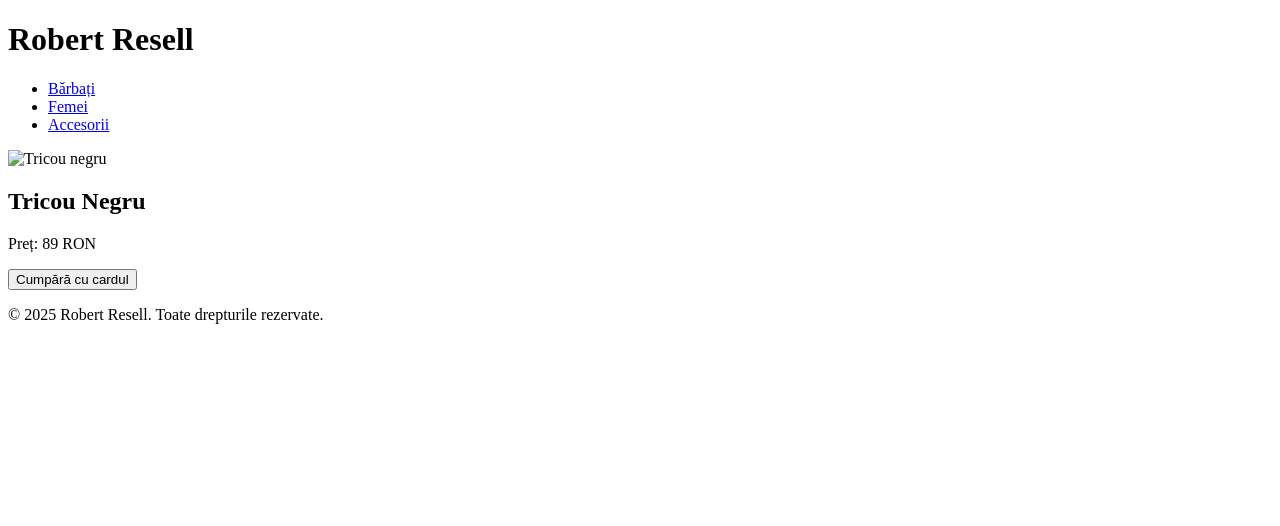
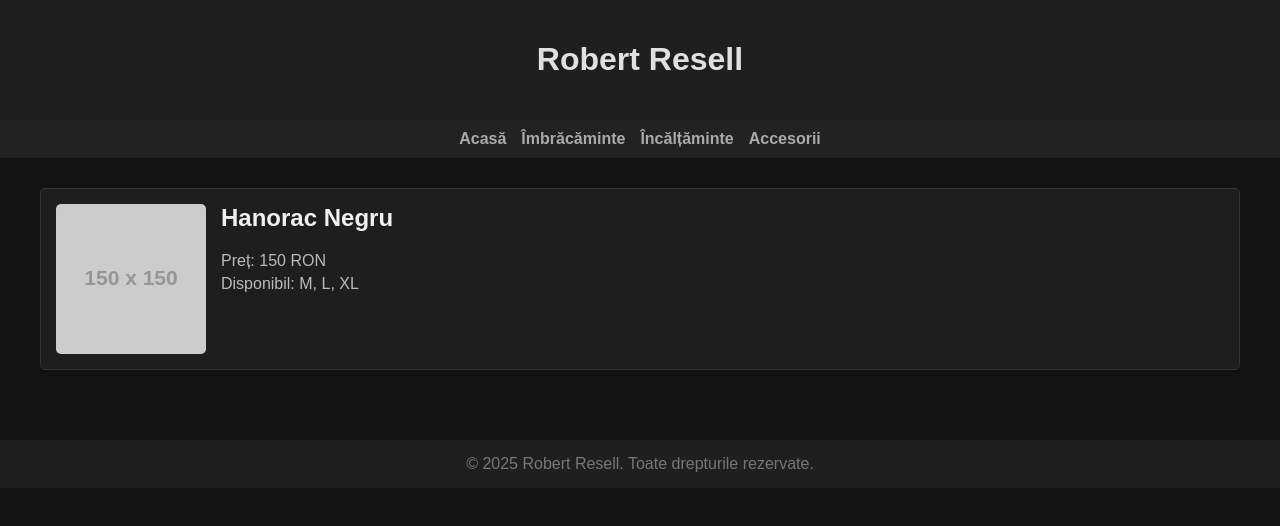
Before and after one commit to roberttresell/roberttresell.github.io, a plain HTML site: page index.html in a window 1280 px wide. Drawn offline with Linux system fonts and the light colour scheme; placeholder pictures from the web are drawn by us.

Commit message:
Update index.html

```diff
--- a/index.html
+++ b/index.html
@@ -4,32 +4,113 @@
   <meta charset="UTF-8">
   <meta name="viewport" content="width=device-width, initial-scale=1.0">
   <title>Robert Resell</title>
-    <link rel="stylesheet" href="style.css">
+  <style>
+    body {
+      background-color: #121212;
+      color: #cccccc;
+      font-family: Arial, sans-serif;
+      margin: 0;
+      padding: 0;
+    }
+
+    header {
+      background-color: #1f1f1f;
+      padding: 20px;
+      text-align: center;
+    }
+
+    h1 {
+      color: #e0e0e0;
+    }
+
+    nav {
+      background-color: #222222;
+      padding: 10px;
+      display: flex;
+      justify-content: center;
+      gap: 15px;
+    }
+
+    nav a {
+      color: #aaaaaa;
+      text-decoration: none;
+      font-weight: bold;
+    }
+
+    nav a:hover {
+      color: #ffffff;
+    }
+
+    .container {
+      max-width: 1200px;
+      margin: 20px auto;
+      padding: 10px;
+    }
+
+    .product {
+      background-color: #1e1e1e;
+      border: 1px solid #333333;
+      border-radius: 5px;
+      padding: 15px;
+      margin-bottom: 20px;
+      display: flex;
+      gap: 15px;
+      color: #dddddd;
+    }
+
+    .product img {
+      max-width: 150px;
+      border-radius: 5px;
+    }
+
+    .product-details {
+      flex: 1;
+    }
+
+    .product-details h2 {
+      margin-top: 0;
+      color: #f0f0f0;
+    }
+
+    .product-details p {
+      margin: 5px 0;
+      color: #bbbbbb;
+    }
+
+    footer {
+      background-color: #1f1f1f;
+      text-align: center;
+      padding: 15px;
+      color: #777777;
+      margin-top: 40px;
+    }
+  </style>
 </head>
 <body>
   <header>
     <h1>Robert Resell</h1>
+  </header>
+
   <nav>
-            <ul>
-                <li><a href="#">Bărbați</a></li>
-                <li><a href="#">Femei</a></li>
-                <li><a href="#">Accesorii</a></li>
-            </ul>
+    <a href="#">Acasă</a>
+    <a href="#">Îmbrăcăminte</a>
+    <a href="#">Încălțăminte</a>
+    <a href="#">Accesorii</a>
   </nav>
-    </header>
-    <main>
-        <section class="products">
-            <div class="product-card">
-                <img src="tricou.jpg" alt="Tricou negru">
-                <h2>Tricou Negru</h2>
-                <p>Preț: 89 RON</p>
-                <button>Cumpără cu cardul</button>
+
+  <div class="container">
+    <div class="product">
+      <img src="https://via.placeholder.com/150" alt="Produs 1">
+      <div class="product-details">
+        <h2>Hanorac Negru</h2>
+        <p>Preț: 150 RON</p>
+        <p>Disponibil: M, L, XL</p>
       </div>
-            <!-- Poți adăuga mai multe produse aici -->
-        </section>
-    </main>
+    </div>
+  </div>
+
   <footer>
-        <p>&copy; 2025 Robert Resell. Toate drepturile rezervate.</p>
+    &copy; 2025 Robert Resell. Toate drepturile rezervate.
   </footer>
 </body>
 </html>
```
Lines whose indentation alone changed are shown as unchanged.
